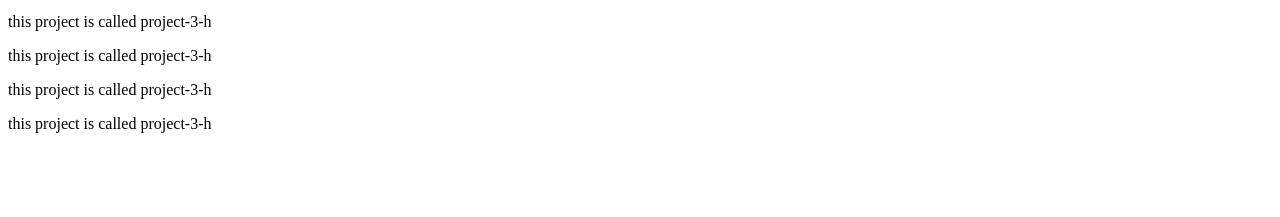
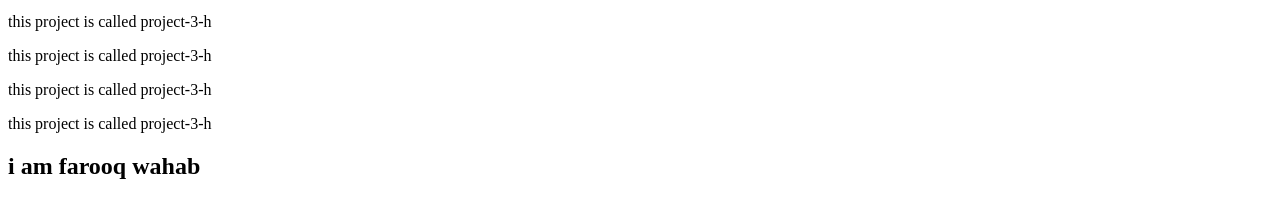
Before and after one commit to hfafar/project-3-h, a plain HTML site: page index.html in a window 1280 px wide. Shown: the part 177-394 px from the top of the page. Drawn offline with Linux system fonts and the light colour scheme.

Commit message:
added h2.

```diff
--- a/index.html
+++ b/index.html
@@ -17,6 +17,9 @@
     <p>this project is called project-3-h</p>
     <p>this project is called project-3-h</p>
     <p>this project is called project-3-h</p>
+    <h2>i am farooq wahab</h2>
+
+
 
 
 </body>
```
